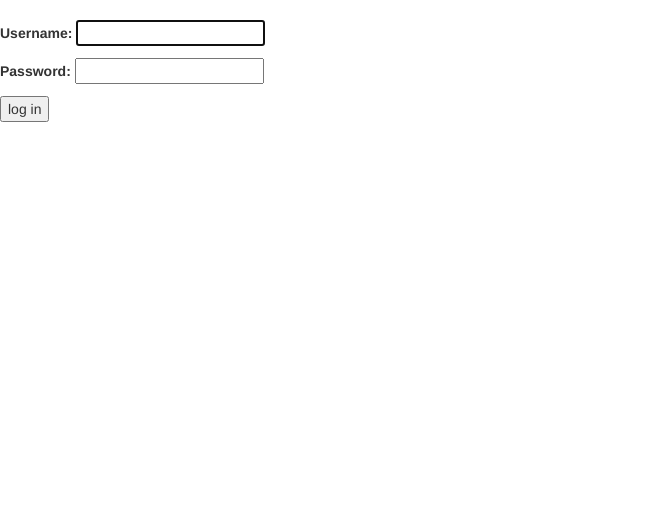
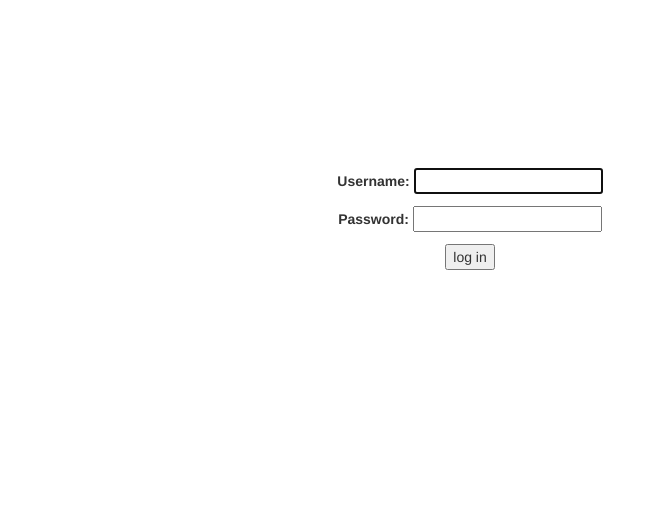
Before and after one commit to dizhuZheng/Shopping, a Django app: page /users/login/ in a window 1280 px wide. Shown: the part 72-582 px from the top of the page, without its empty margins (0-666 px from the left). Run offline with Django 3.2, Linux system fonts and the light colour scheme; some libraries are stand-ins or nearby versions.

Commit message:
login is in center of the page now

```diff
--- a/recipes/templates/recipes/base.html
+++ b/recipes/templates/recipes/base.html
@@ -15,6 +15,13 @@
           color: white;
           text-align: center;
         }
+        .a{
+          position: fixed;
+          left:150px;
+          top: 30%;
+          width: 50%;
+          text-align: center;
+        }
     </style>
   </head>
   <body>
--- a/recipes/templates/recipes/index.html
+++ b/recipes/templates/recipes/index.html
@@ -2,7 +2,7 @@
 {% load bootstrap4 %}
 {% load staticfiles %}
 {% block content %}
-<div id="slidershow" class="carousel slide" data-ride="carousel" data-interval = 2000 data-pause = "hover" data-wrap="true"
+<div id="slidershow" class="carousel slide" data-ride="carousel" data-interval = 3000 data-pause = "hover" data-wrap="true"
   style="margin-top: -5rem; width: 70%;height: 80%; margin-left:auto; margin-right:auto;">
     <!-- 设置图片轮播的顺序 -->
     <ol class="carousel-indicators">
--- a/users/templates/users/login.html
+++ b/users/templates/users/login.html
@@ -3,6 +3,7 @@
   {% if form.errors %}
   <p>Your username and password didn't match. Please try again.</p>
   {% endif %}
+  <div class="a">
     <form method='post' action="{% url 'users:login' %}">
       {% csrf_token %}
       {{ form.as_p }}
```
Also changed, not shown: recipes/templates/recipes/nav.html (+0 -10 lines). Lines whose indentation alone changed are shown as unchanged.
